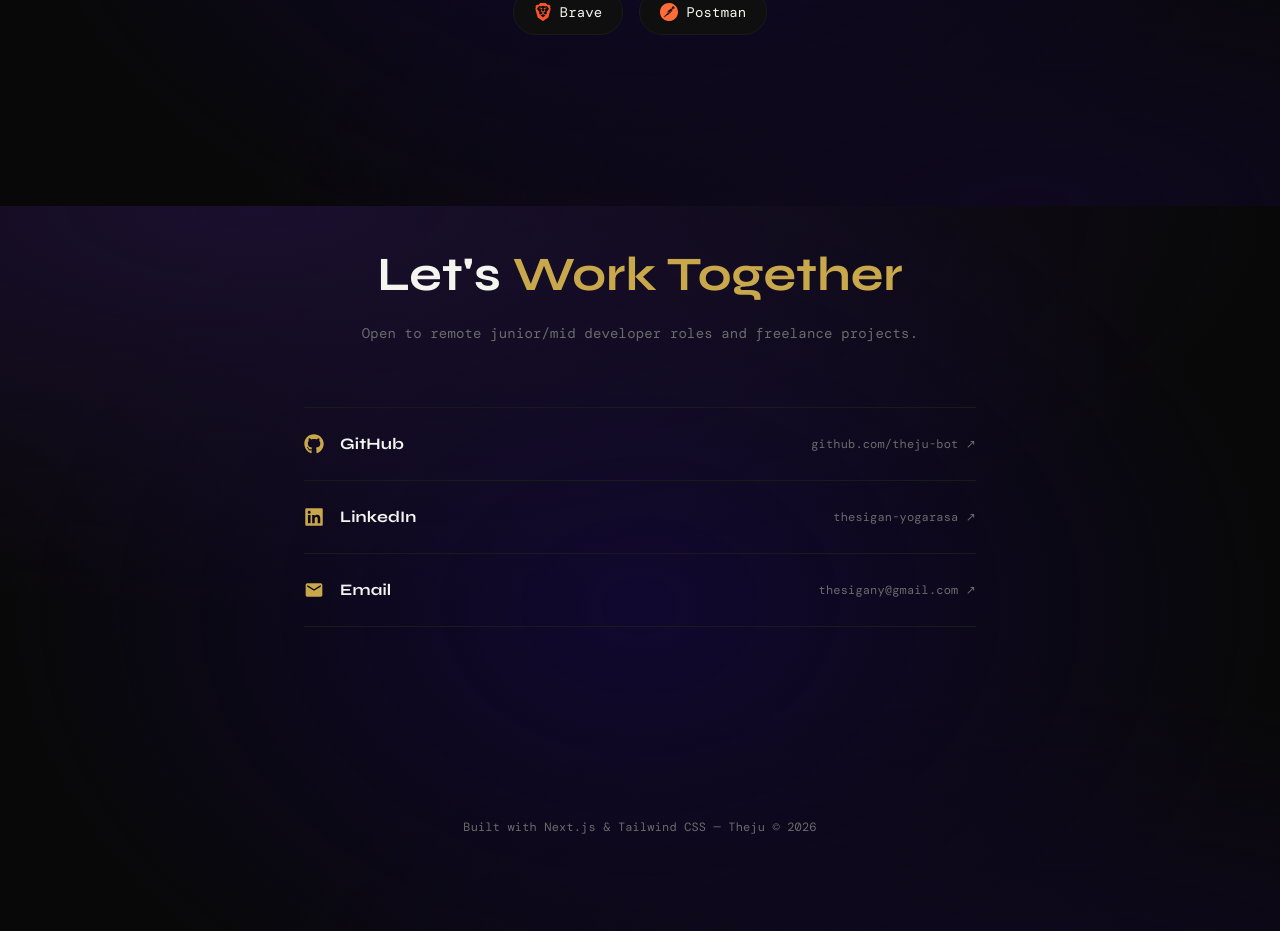
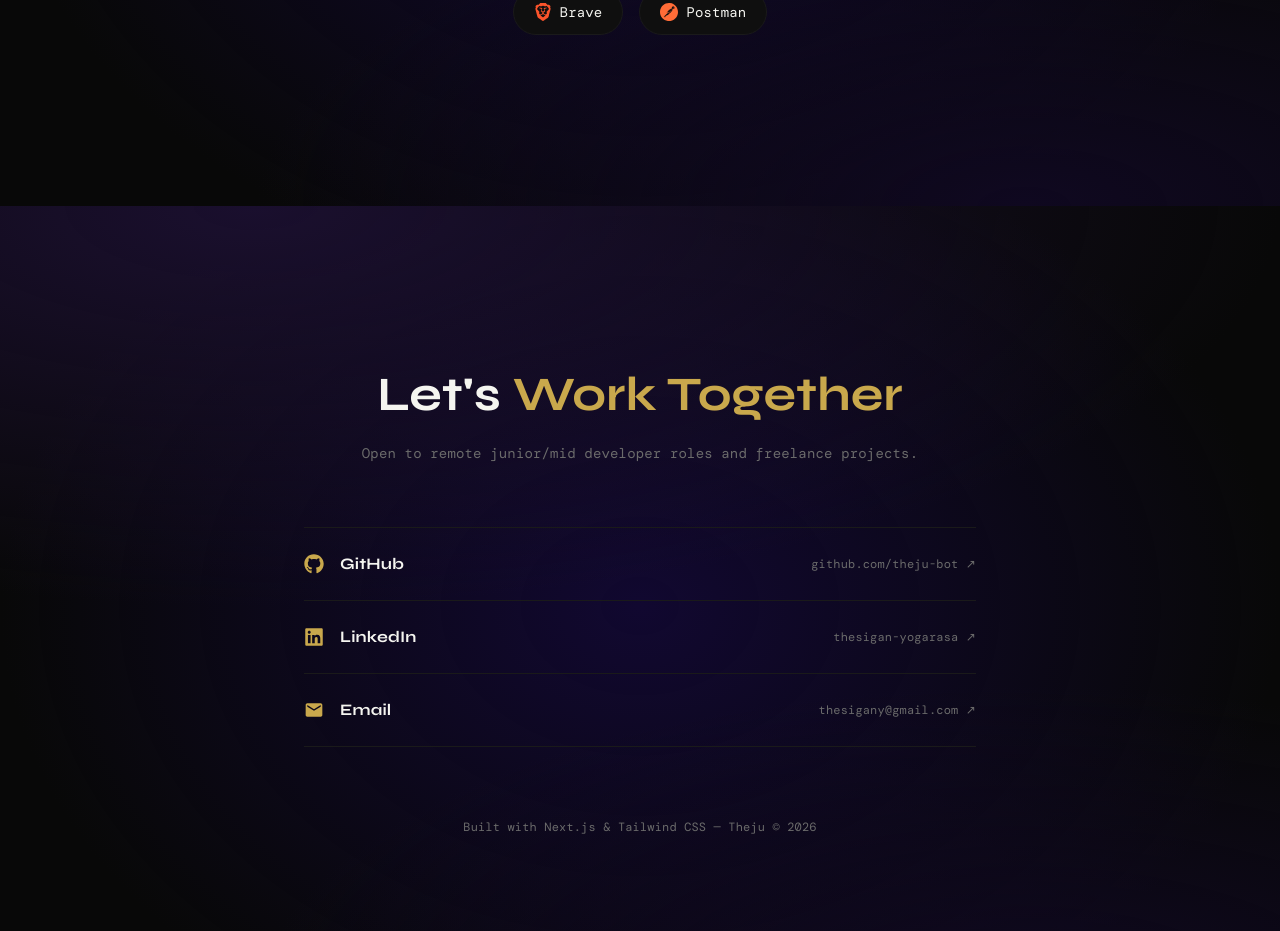
Before and after one commit to theju-bot/portfolio, a Next.js app: page / in a window 1280 px wide. Shown: the part 3794-4725 px from the top of the page. Built offline with nearby package versions, Linux system fonts and the light colour scheme.

Commit message:
Update padding in Contact section for improved layout

```diff
--- a/components/Contact.tsx
+++ b/components/Contact.tsx
@@ -32,7 +32,7 @@ export default function Contact() {
   return (
     <section
       id='contact'
-      className='min-h-screen flex flex-col items-center justify-between px-10 lg:px-24 py-24 pt-30'
+      className='min-h-screen flex flex-col items-center justify-between px-10 lg:px-24 py-24 pt-40 md:pt-60'
     >
       <div
         ref={ref}
```
